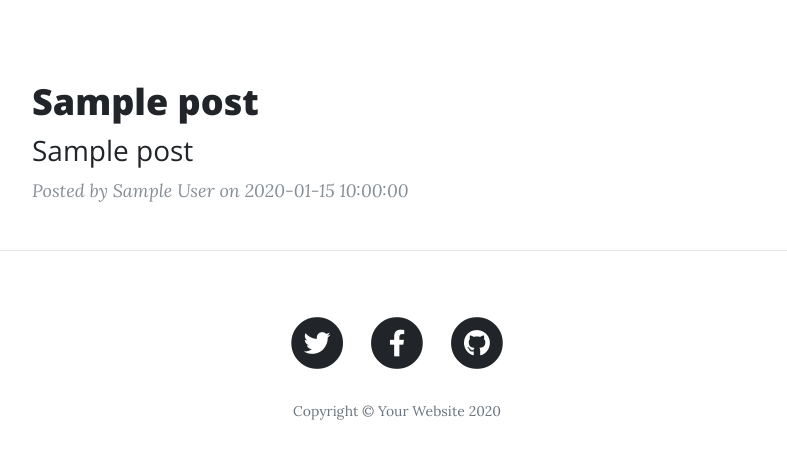
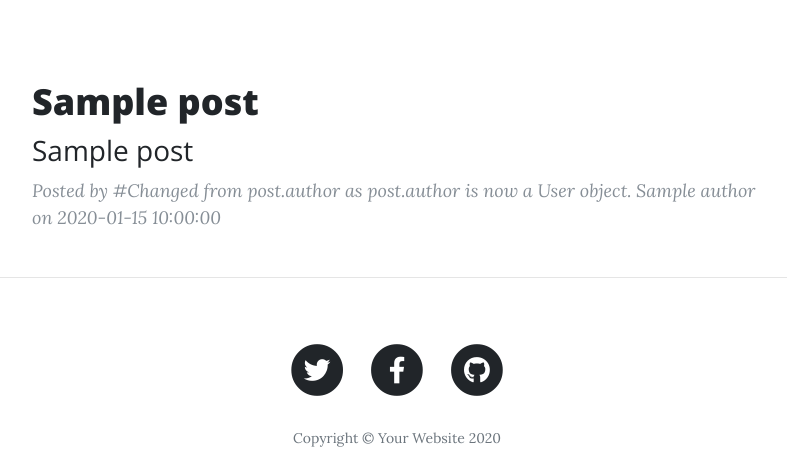
Before and after one commit to dmytro-iovenko/python-100-days-of-code, a Flask app: template 69-blog-with-users/templates/index.html in a window 1280 px wide. Shown: the part 532-1003 px from the top of the page, without its empty margins (243-1030 px from the left). Run offline with Flask 2, Linux system fonts and the light colour scheme; the template is opened without the code that fills it: most values are stand-ins (such as "Sample title", 1, 10 or a date in 2020); some libraries are stand-ins or nearby versions.

Commit message:
updating templates

```diff
--- a/69-blog-with-users/templates/index.html
+++ b/69-blog-with-users/templates/index.html
@@ -30,14 +30,13 @@
             </h3>
           </a>
           <p class="post-meta">Posted by
-            {{post.author}}
+
+            #Changed from post.author as post.author is now a User object.
+            {{post.author.name}}
             on {{post.date}}
-
-            <!-- If user id is 1 then they can see the delete button -->
             {% if current_user.id == 1: %}
             <a href="{{url_for('delete_post', post_id=post.id) }}">✘</a>
             {% endif %}
-
           </p>
         </div>
         {% endfor %}
--- a/69-blog-with-users/templates/post.html
+++ b/69-blog-with-users/templates/post.html
@@ -14,7 +14,9 @@
             <h1>{{post.title}}</h1>
             <h2 class="subheading">{{post.subtitle}}</h2>
             <span class="meta">Posted by
-              {{post.author}}
+
+              #Changed from post.author
+              {{post.author.name}}
               on {{post.date}}</span>
           </div>
         </div>
```
